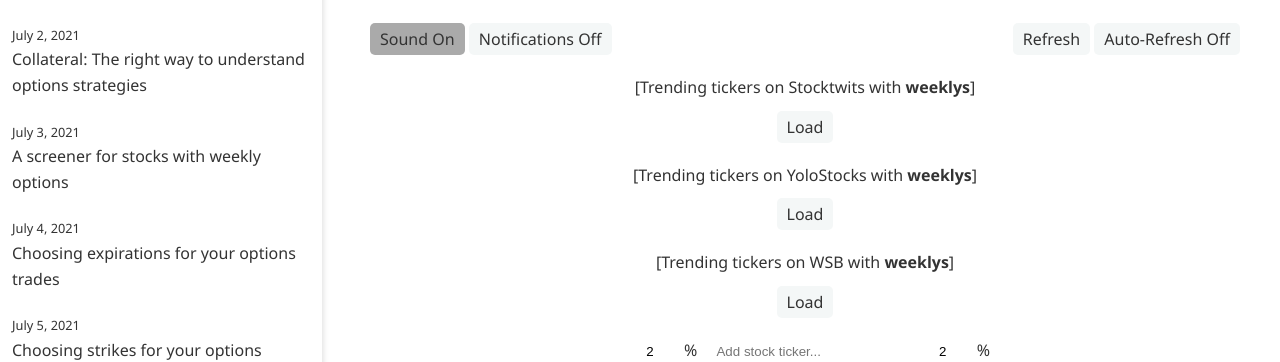
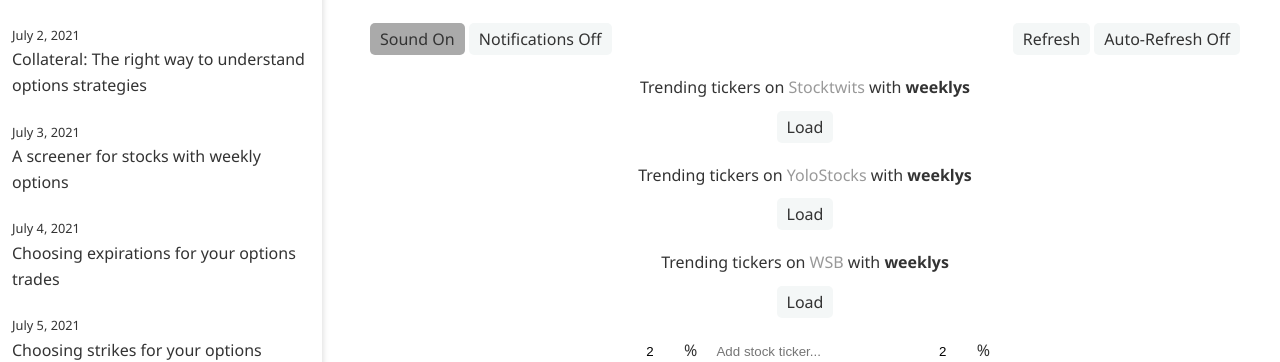
Before and after one commit to ansyblenetwork/aquietlife, a Jekyll site: the page built from _posts/2021-07-08-alerts.md, in a window 1280 px wide and 1102 px high. Shown: the part 198-560 px from the top of the window. Built offline with Jekyll 4.4.1, drawn with Linux system fonts in a browser that asks for light colours; some of the changed lines change nothing that is shown.

Commit message:
Update 2021-07-08-alerts.md

```diff
--- a/_posts/2021-07-08-alerts.md
+++ b/_posts/2021-07-08-alerts.md
@@ -21,13 +21,13 @@ A stock alert applet which emits a ring/notification for price movements beyond
 </div>
 </div>
 
-<div style="margin-bottom:10px; text-align:center" id="stocktwits">[Trending tickers on Stocktwits with <strong>weeklys</strong>]</div>
+<div style="margin-bottom:10px; text-align:center" id="stocktwits">Trending tickers on <a target='_blank' href='https://stocktwits.com/'>Stocktwits</a> with <strong>weeklys</strong></div>
 <button id="stButton" style="margin:0px auto 20px auto; display:block;" onclick="stAddWeeklys();">Load</button>
 
-<div style="margin-bottom:10px; text-align:center" id="yolo">[Trending tickers on YoloStocks with <strong>weeklys</strong>]</div>
+<div style="margin-bottom:10px; text-align:center" id="yolo">Trending tickers on <a target='_blank' href='https://yolostocks.live/'>YoloStocks</a> with <strong>weeklys</strong></div>
 <button id="yoloButton" style="margin:0px auto 20px auto; display:block;" onclick="yoloAddWeeklys();">Load</button>
 
-<div style="margin-bottom:10px; text-align:center" id="wsb">[Trending tickers on WSB with <strong>weeklys</strong>]</div>
+<div style="margin-bottom:10px; text-align:center" id="wsb">Trending tickers on <a target='_blank' href='https://dashboard.nbshare.io/apps/reddit/wallstreetbets/'>WSB</a> with <strong>weeklys</strong></div>
 <button id="wsbButton" style="margin:0px auto 20px auto; display:block;" onclick="wsbAddWeeklys();">Load</button>
 
 <div style="width:max-content; margin:auto">
```
